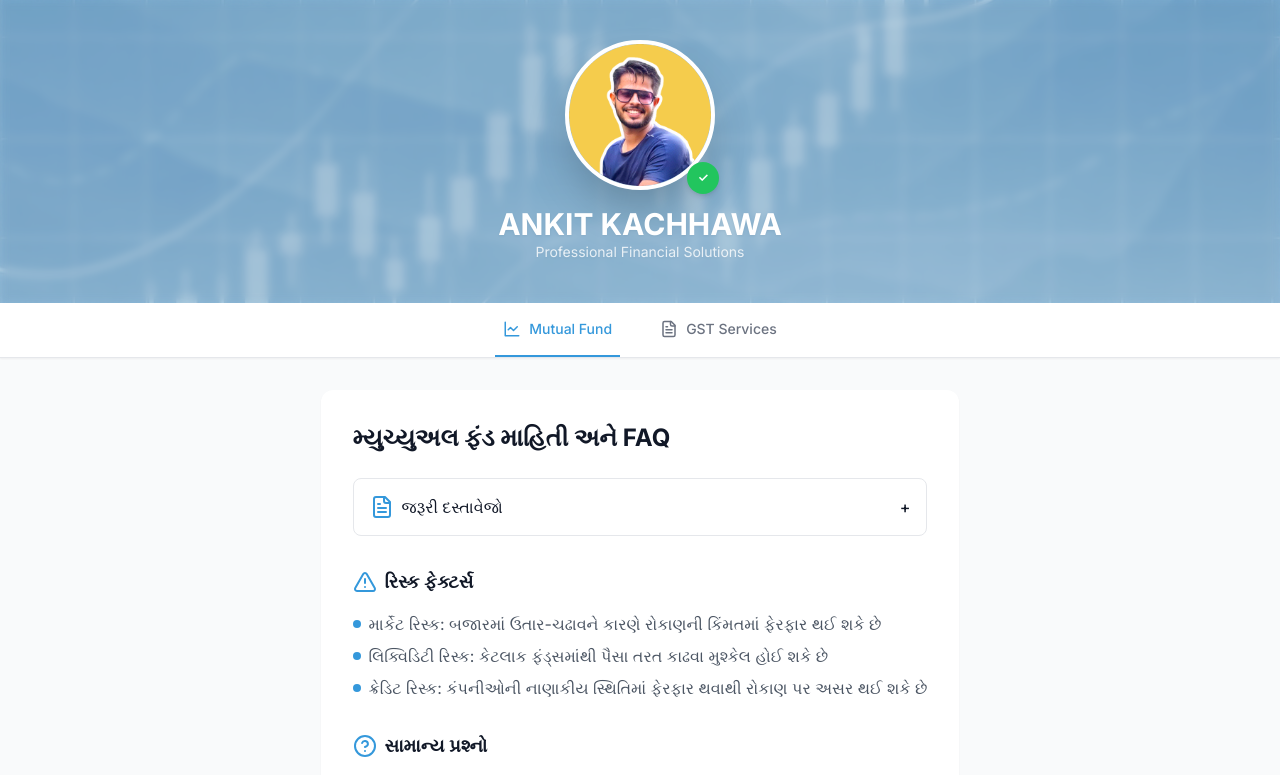
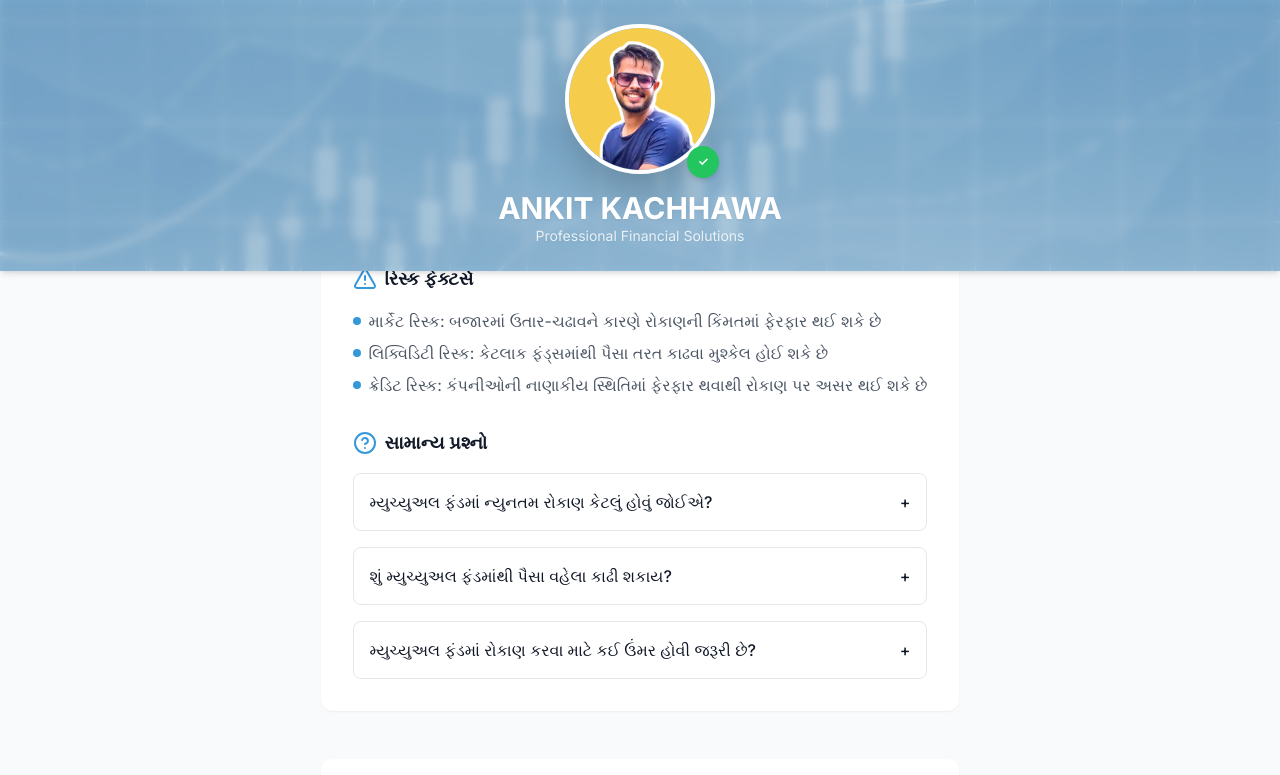
Before and after one commit to AnkitKachhawa1/aaaa, a React (Vite) app: page /mutualfund/ in a window 1280 px wide. Shown: the top 775 px of the page. Built offline with nearby package versions, Linux system fonts and the light colour scheme.

Commit message:
Update Header.tsx

```diff
--- a/src/components/Header.tsx
+++ b/src/components/Header.tsx
@@ -4,10 +4,10 @@ import { Link } from 'react-router-dom';
 const Header: React.FC = () => {
   return (
     <header
-      className="bg-cover bg-center shadow-md"
+      className="fixed top-0 left-0 w-full z-50 bg-cover bg-center shadow-md"
       style={{ backgroundImage: 'url("/header-bg.jpg")' }}
     >
-      <div className="backdrop-brightness-95 backdrop-blur-sm py-10 flex flex-col items-center">
+      <div className="backdrop-brightness-95 backdrop-blur-sm py-6 flex flex-col items-center">
         {/* Profile Image with Shadow */}
         <div className="relative mb-4">
           <div className="w-[150px] h-[150px] rounded-full overflow-hidden border-4 border-white shadow-2xl">
```
